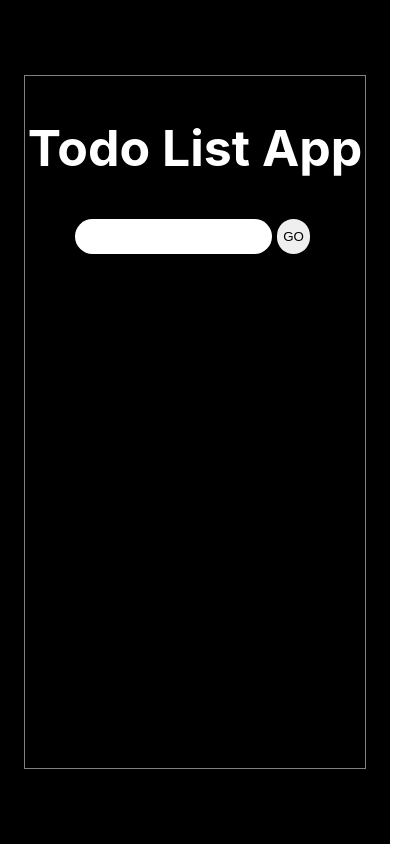
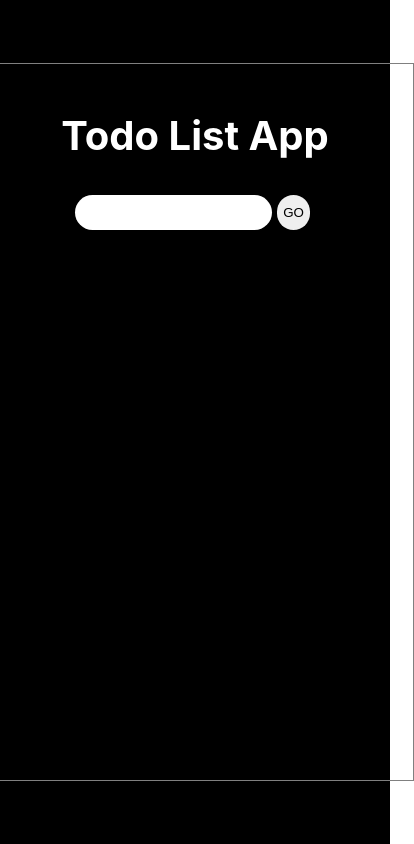
Before and after one commit to sdhamani/React-Todo-List-App, a React (Create React App) app: page / in a window 390 px wide. Shown: the whole page, 414 px wide, since content can reach past the window. Built offline with nearby package versions, Linux system fonts and the light colour scheme.

Commit message:
changed font size

```diff
--- a/src/App.css
+++ b/src/App.css
@@ -14,7 +14,7 @@
   border: 1px solid grey;
   flex-direction: column;
   align-items: center;
-  font-size: 25px;
+  font-size: 20px;
 }
 
 .todoForm{
@@ -33,8 +33,8 @@
     width: -webkit-max-content;
     width: -moz-max-content;
     width: max-content;
-    margin: 0 50px;
-    padding: 0.5rem 0rem
+    /* margin: 0 50px;
+    padding: 0.5rem 0rem */
 }}
 
 input{
```
